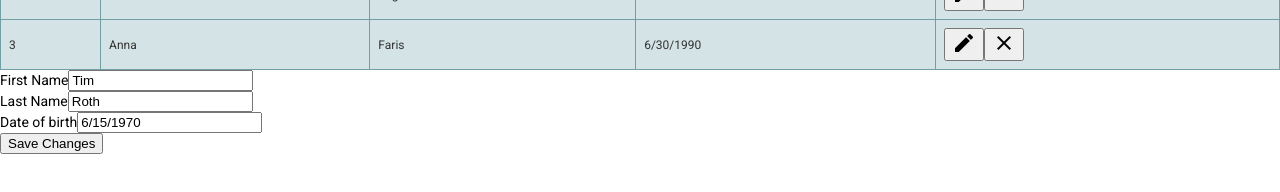
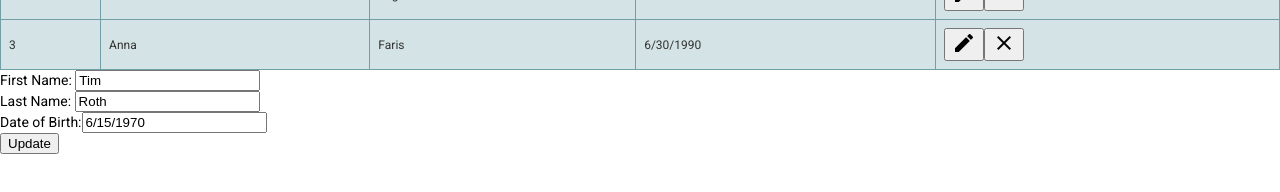
Before and after one commit to jo-vana/test-app, an Angular app: page /users/1/edit in a window 1280 px wide. Shown: the part 182-374 px from the top of the page. Built offline with nearby package versions, Linux system fonts and the light colour scheme.

Commit message:
Creating reactive form for EditUser and returning the values

```diff
--- a/src/app/users/edit-user/edit-user.component.html
+++ b/src/app/users/edit-user/edit-user.component.html
@@ -1,30 +1,31 @@
-<div>
+
+<form [formGroup]="profileForm" (ngSubmit)="onSubmit()">
     <div class="form-group">
-      <label for="firstName">First Name</label>
-      <input
-        type="text"
-        id="firstName"
-        class="form-control"
-        [(ngModel)]="user.firstName">
-    </div>
-    <div class="form-group">
-        <label for="lastName">Last Name</label>
+        <label for="first-name">First Name: </label>
         <input
           type="text"
-          id="lastName"
+          id="first-name"
+          formControlName="firstName"
           class="form-control"
-          [(ngModel)]="user.lastName">
+          required>
       </div>
       <div class="form-group">
-        <label for="dateOfBirth">Date of birth</label>
+        <label for="last-name">Last Name: </label>
         <input
           type="text"
-          id="dateOfBirth"
+          id="last-name"
+          formControlName="lastName"
           class="form-control"
-          [(ngModel)]="user.dateOfBirth">
+          required>
       </div>
-
-    <button
-      class="btn btn-primary"
-      (click)="onUpdateUser()">Save Changes</button>
-  </div>
+      <div class="form-group">
+        <label for="date-of-birth">Date of Birth:</label>
+        <input
+          type="text"
+          id="date-of-birth"
+          formControlName="dateOfBirth"
+          class="form-control"
+          required>
+      </div>
+    <button type="submit" [disabled]="!profileForm.valid">Update</button>
+</form>
--- a/src/app/users/edit-user/edit-user.component.ts
+++ b/src/app/users/edit-user/edit-user.component.ts
@@ -1,4 +1,5 @@
 import { Component, OnInit } from '@angular/core';
+import { FormControl, FormGroup,Validators } from '@angular/forms';
 import { ActivatedRoute, Router } from '@angular/router';
 import { UserService } from '../user.service';
 
@@ -15,6 +16,8 @@ export class EditUserComponent implements OnInit {
   userBirth='';
   changesSaved = false;
 
+  profileForm: FormGroup;
+
   constructor(private usersService: UserService,
               private route: ActivatedRoute,
               private router: Router) { }
@@ -27,6 +30,21 @@ export class EditUserComponent implements OnInit {
     this.userFirst = this.user.firstName;
     this.userLast = this.user.lastName;
     this.userBirth = this.user.dateOfBirth;
+
+    this.profileForm = new FormGroup({
+      'firstName': new FormControl(null, [Validators.required]),
+      'lastName': new FormControl(null, [Validators.required]),
+      'dateOfBirth': new FormControl(null, [Validators.required])
+    });
+
+    this.profileForm.setValue({
+        // firstName: 'Tim',
+        // lastName: 'Roth',
+        // dateOfBirth: '6/15/1970'
+        firstName: this.user.firstName,
+        lastName: this.user.lastName,
+        dateOfBirth: this.user.dateOfBirth
+    })
   }
 
   onUpdateUser() {
@@ -35,4 +53,8 @@ export class EditUserComponent implements OnInit {
     this.changesSaved = true;
     this.router.navigate(['../../'], {relativeTo: this.route});
   }
+
+  onSubmit() {
+    console.log(this.profileForm);
+  }
 }
```
